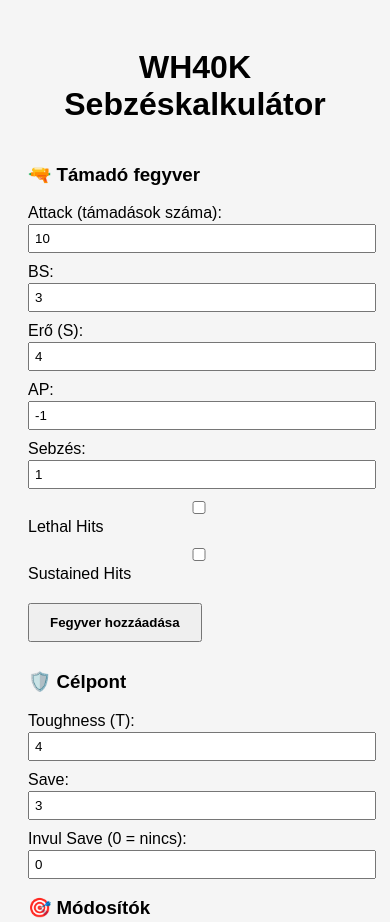
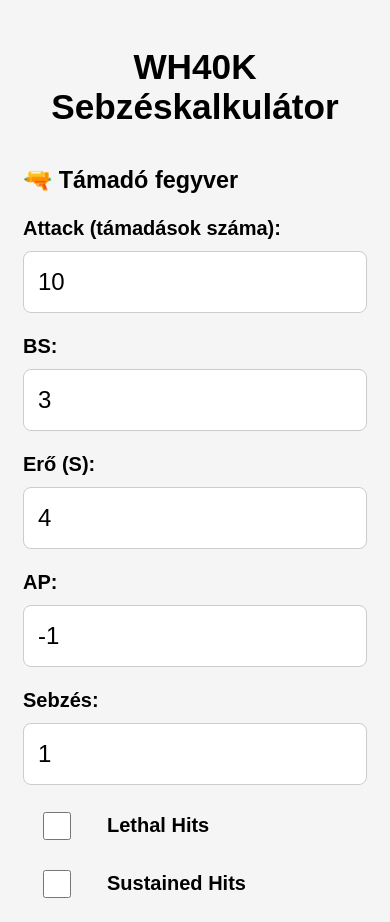
Before and after one commit to raczviktor/40k-damage-calculator, a plain HTML site: page public/index.html in a window 390 px wide. Shown: the top 922 px of the page. Drawn offline with Linux system fonts and the light colour scheme.

Commit message:
feat: improve mobile ui

```diff
--- a/public/style.css
+++ b/public/style.css
@@ -2,10 +2,15 @@ body {
   font-family: sans-serif;
   padding: 20px;
   background: #f5f5f5;
+  font-size: 18px; /* Alap nagyobb betűméret */
 }
+
 h1 {
   text-align: center;
+  font-size: 2.2rem;
+  margin-bottom: 1rem;
 }
+
 .container {
   max-width: 700px;
   margin: auto;
@@ -14,32 +19,148 @@ body {
   border-radius: 10px;
   box-shadow: 0 0 15px rgba(0,0,0,0.1);
 }
+
 label {
   display: block;
-    margin-top: 10px;
+  margin-top: 15px;
+  font-weight: 600;
 }
+
 input, select {
   width: 100%;
-    padding: 5px;
-    margin-top: 2px;
+  padding: 12px 10px; /* nagyobb kitöltés */
+  margin-top: 5px;
+  font-size: 1.1rem;
+  border: 1px solid #ccc;
+  border-radius: 6px;
+  box-sizing: border-box;
+  transition: border-color 0.3s ease;
 }
+
+input:focus, select:focus {
+  border-color: #3b82f6; /* kék fókusz */
+  outline: none;
+}
+
 .flex {
   display: flex;
-    gap: 10px;
+  gap: 15px;
   flex-direction: column;
 }
+
 .flex > div {
   flex: 1;
 }
+
 button {
-    margin-top: 20px;
-    padding: 10px 20px;
+  margin-top: 25px;
+  padding: 15px 25px;
   font-weight: bold;
   cursor: pointer;
+  font-size: 1.2rem;
+  border-radius: 8px;
+  border: none;
+  background-color: #3b82f6;
+  color: white;
+  transition: background-color 0.3s ease;
 }
+
+button:hover, button:focus {
+  background-color: #2563eb;
+}
+
 .result {
-    margin-top: 20px;
+  margin-top: 25px;
   background: #eee;
-    padding: 10px;
-    border-radius: 5px;
+  padding: 15px;
+  border-radius: 8px;
+  font-size: 1.1rem;
+  line-height: 1.4;
 }
+
+/* Mobil-specifikus finomítások */
+@media (max-width: 480px) {
+  body {
+    padding: 15px;
+    font-size: 20px; /* még nagyobb betű mobilon */
+  }
+
+  button {
+    width: 100%;
+    padding: 18px 0;
+  }
+
+  .flex {
+    gap: 20px;
+  }
+
+  label {
+    margin-top: 22px;
+    font-size: 1.25rem;
+  }
+
+  input[type="number"],
+  select {
+    font-size: 1.5rem;
+    padding: 16px 14px;
+  }
+
+  input[type="checkbox"] {
+    width: 28px;
+    height: 28px;
+  }
+}
+
+/* Checkbox méretezése */
+input[type="checkbox"] {
+  width: 24px;
+  height: 24px;
+  vertical-align: middle;
+  margin-right: 8px;
+  cursor: pointer;
+}
+
+/* Input és select nagyobb méret */
+input[type="number"],
+select {
+  font-size: 1.3rem;      /* még nagyobb betű */
+  padding: 14px 12px;     /* nagyobb kitöltés */
+  border-radius: 8px;
+  border: 1.5px solid #ccc;
+}
+
+/* Label és sorok közti szellősebb térköz */
+label {
+  display: flex;
+  align-items: center;
+  gap: 12px;          /* checkbox és szöveg közti távolság */
+  margin-top: 18px;
+  font-weight: 600;
+  font-size: 1.1rem;
+}
+
+/* Checkbox nélküli label (pl. inputokhoz) */
+label:not(:has(input[type="checkbox"])) {
+  flex-direction: column;
+  align-items: flex-start;
+  gap: 6px;
+}
+
+/* Mobilon a szellősebb címkék */
+@media (max-width: 480px) {
+  label {
+    margin-top: 22px;
+    font-size: 1.25rem;
+  }
+
+  input[type="number"],
+  select {
+    font-size: 1.5rem;
+    padding: 16px 14px;
+  }
+
+  input[type="checkbox"] {
+    width: 60px;
+    height: 28px;
+  }
+}
```
Lines whose indentation alone changed are shown as unchanged.
